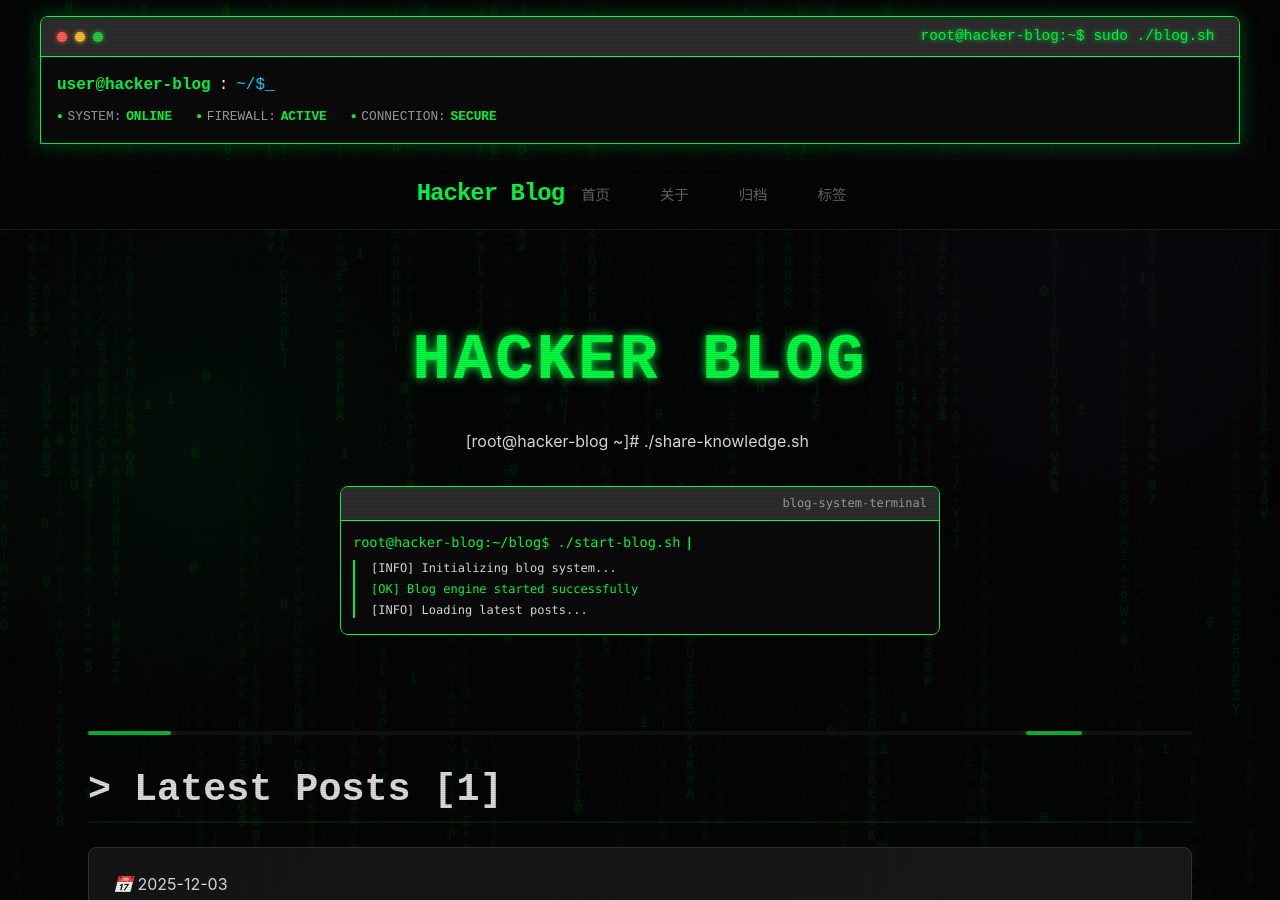
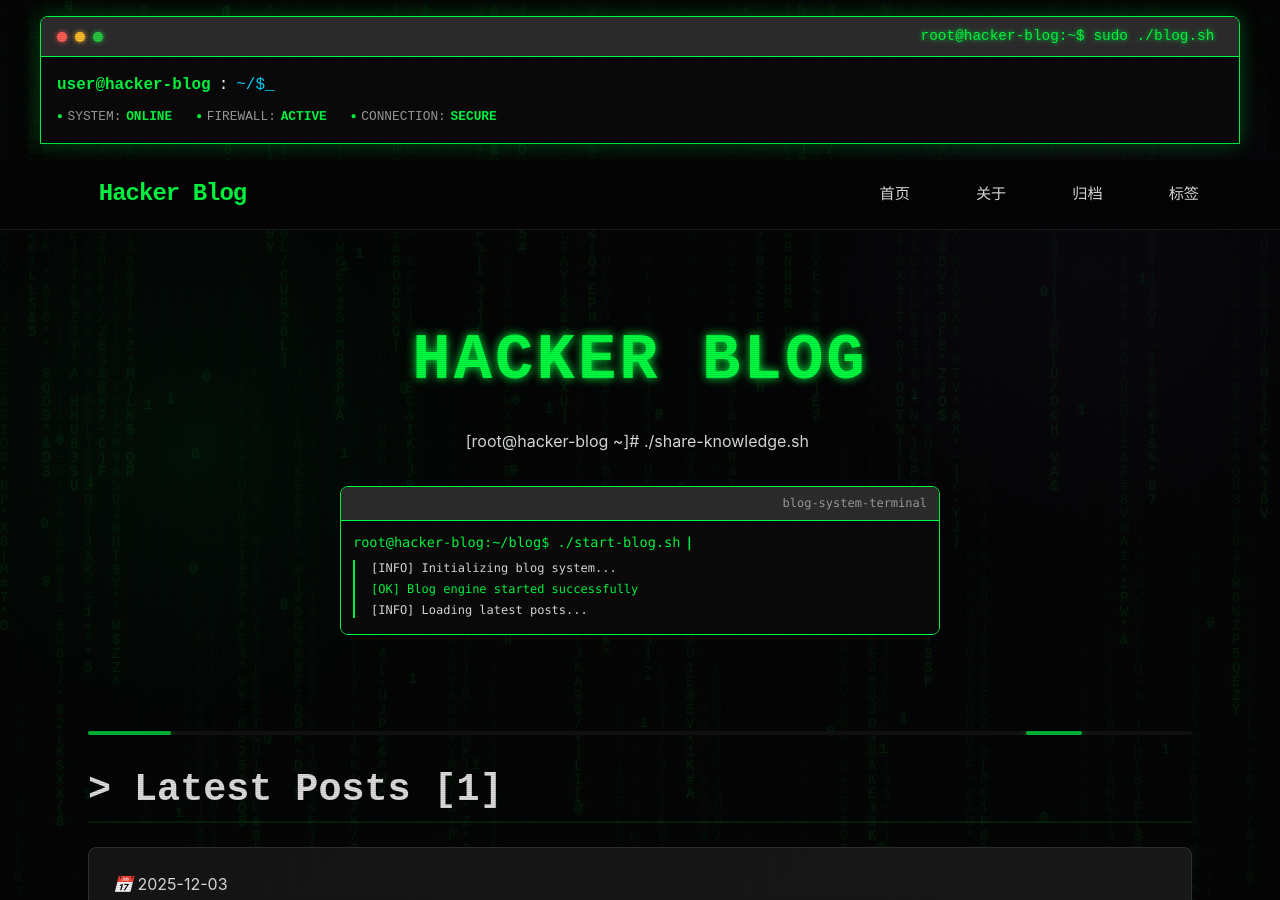
Before and after one commit to 9Insomnie/9Insomnie.github.io, a Jekyll site: the page built from index.html, in a window 1280 px wide and 900 px high. Built offline with Jekyll 4.4.1, drawn with Linux system fonts in a browser that asks for light colours; the list of posts is cut into pages by our own code.

Commit message:
style(css): 优化导航栏样式并添加移动端响应式设计
- 加深导航栏背景透明度提升视觉效果
- 重构导航栏布局结构，新增.nav-container类
- 为导航链接添加悬停动画和下划线效果
- 实现移动端菜单切换功能及汉堡动画
- 调整字体大小和间距提升可读性

```diff
--- a/assets/css/hacker-style.css
+++ b/assets/css/hacker-style.css
@@ -142,7 +142,7 @@
     top: 0;
     z-index: 1000;
     height: var(--header-height);
-    background: rgba(5, 5, 5, 0.8);
+    background: rgba(5, 5, 5, 0.9);
     backdrop-filter: var(--backdrop-blur);
     border-bottom: 1px solid var(--border-light);
     display: flex;
@@ -151,12 +151,18 @@
 
 .navbar {
     width: 100%;
+    height: 100%;
+}
+
+.nav-container {
+    width: 100%;
     max-width: var(--max-width);
     margin: 0 auto;
     padding: 0 var(--space-md);
     display: flex;
     justify-content: space-between;
     align-items: center;
+    height: 100%;
 }
 
 .site-title {
@@ -165,26 +171,117 @@
     font-weight: 700;
     color: var(--color-primary);
     letter-spacing: -1px;
+    text-decoration: none;
+    display: flex;
+    align-items: center;
+}
+
+.site-title::before {
+    content: '>_';
+    margin-right: 0.5rem;
+    color: var(--color-secondary);
+    animation: blink 1.5s infinite;
 }
 
 .nav-menu {
     display: flex;
-    gap: var(--space-sm);
+    gap: 2rem; /* Increased spacing */
     list-style: none;
+    margin: 0;
+    padding: 0;
 }
 
 .nav-menu a {
     font-family: var(--font-mono);
-    font-size: 0.9rem;
+    font-size: 0.95rem;
     text-transform: uppercase;
     padding: 0.5rem 1rem;
+    color: var(--text-main);
     border: 1px solid transparent;
     border-radius: var(--radius-sm);
+    transition: all 0.3s ease;
+    position: relative;
+}
+
+.nav-menu a::after {
+    content: '';
+    position: absolute;
+    bottom: 0;
+    left: 50%;
+    width: 0;
+    height: 2px;
+    background: var(--color-primary);
+    transition: all 0.3s ease;
+    transform: translateX(-50%);
 }
 
 .nav-menu a:hover {
-    border-color: var(--color-primary);
-    background: var(--color-primary-dim);
+    color: var(--color-primary);
+    text-shadow: 0 0 8px var(--color-primary-glow);
+    background: rgba(0, 255, 65, 0.05);
+    border-color: rgba(0, 255, 65, 0.2);
+}
+
+.nav-menu a:hover::after {
+    width: 80%;
+}
+
+/* Mobile Toggle */
+.nav-toggle {
+    display: none;
+    flex-direction: column;
+    gap: 6px;
+    cursor: pointer;
+    padding: 0.5rem;
+    z-index: 1001;
+}
+
+.nav-toggle span {
+    width: 25px;
+    height: 2px;
+    background-color: var(--color-primary);
+    transition: all 0.3s ease;
+    box-shadow: 0 0 5px var(--color-primary-dim);
+}
+
+/* Mobile Navigation */
+@media (max-width: 768px) {
+    .nav-menu {
+        position: fixed;
+        top: var(--header-height);
+        right: -100%;
+        width: 100%;
+        height: calc(100vh - var(--header-height));
+        background: rgba(5, 5, 5, 0.95);
+        backdrop-filter: blur(10px);
+        flex-direction: column;
+        align-items: center;
+        justify-content: center;
+        gap: 2rem;
+        transition: right 0.3s ease;
+        border-left: 1px solid var(--border-light);
+    }
+
+    .nav-menu.active {
+        right: 0;
+    }
+
+    .nav-toggle {
+        display: flex;
+    }
+
+    /* Hamburger Animation */
+    .nav-toggle.active span:nth-child(1) {
+        transform: rotate(45deg) translate(5px, 6px);
+    }
+
+    .nav-toggle.active span:nth-child(2) {
+        opacity: 0;
+    }
+
+    .nav-toggle.active span:nth-child(3) {
+        transform: rotate(-45deg) translate(5px, -6px);
+    }
 }
 
 /* Main Content */
```
